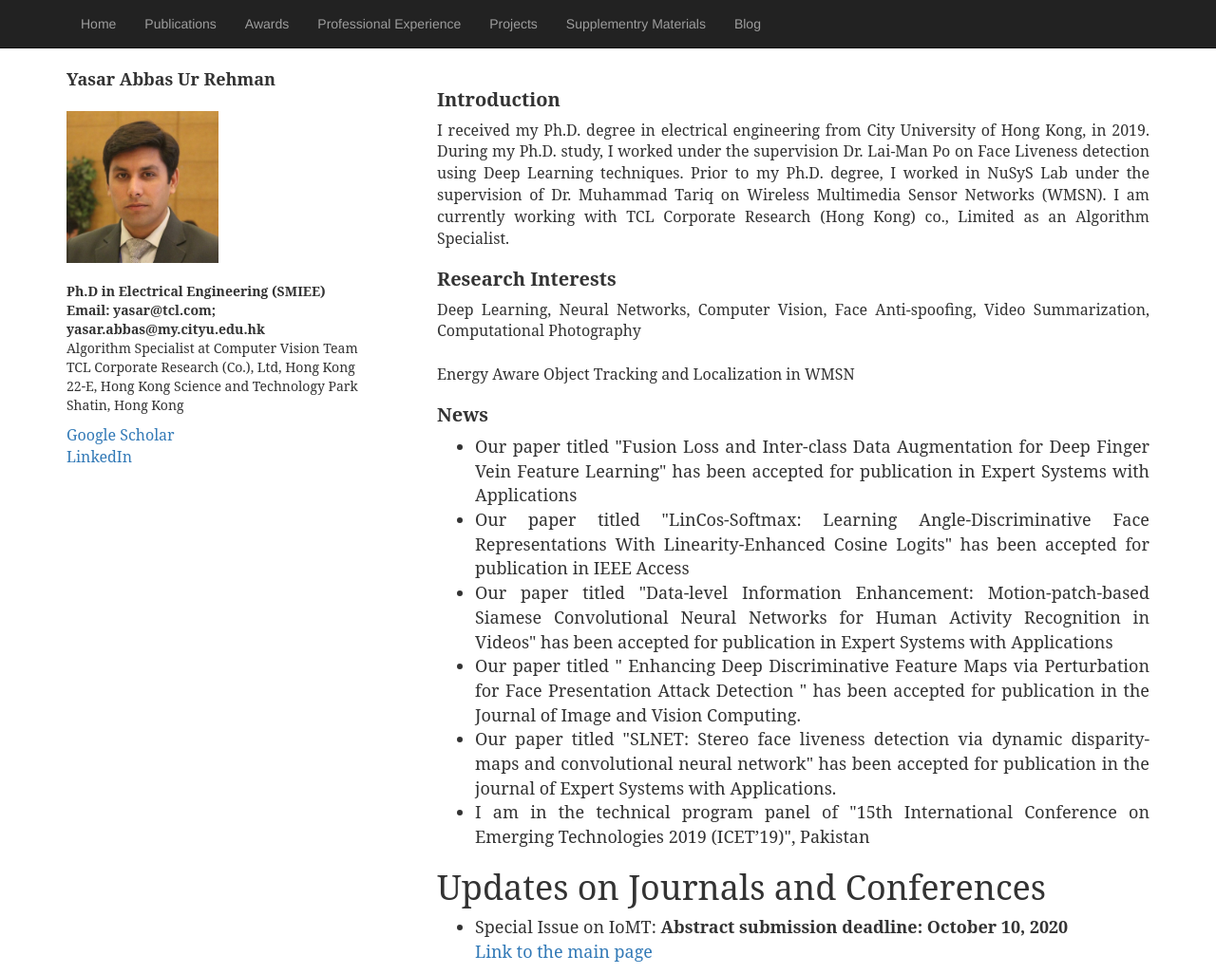
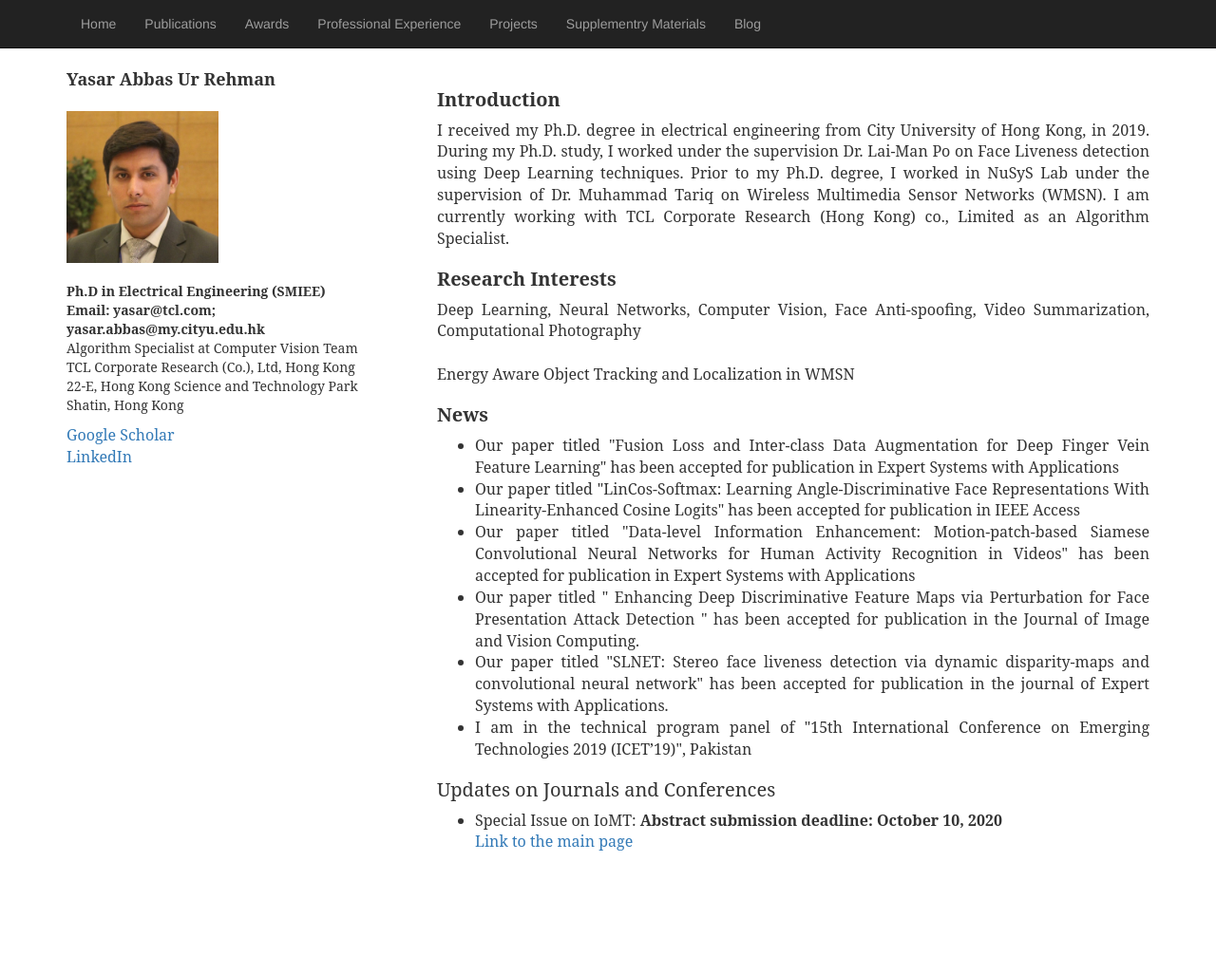
Before and after one commit to yasar-rehman/yasar, a Jekyll site: the page built from index.html, in a window 1280 px wide. Shown: the whole page at 95% size. Built offline with Jekyll 4.4.1, drawn with Linux system fonts in a browser that asks for light colours; some web fonts are replaced; after the commit the page ends 908 px from its top, so only the background shows below that.

Commit message:
Update index.html

```diff
--- a/index.html
+++ b/index.html
@@ -42,23 +42,23 @@ title: yasar
 			<h1 style="font-family: 'Serif', Times New Roman; font-size: 20px"><b>News</b></h1>
 			<p style="font-family: 'Serif', Times New Roman; font-size: 16px">
 			<ul>
-			<li> Our paper titled "Fusion Loss and Inter-class Data Augmentation for Deep Finger Vein Feature Learning" has been accepted for
+			<li style="font-family: 'Serif', Times New Roman; font-size: 16px"> Our paper titled "Fusion Loss and Inter-class Data Augmentation for Deep Finger Vein Feature Learning" has been accepted for
 			publication in Expert Systems with Applications</li>
-			<li>Our paper titled "LinCos-Softmax: Learning Angle-Discriminative Face Representations With Linearity-Enhanced Cosine Logits"
+			<li style="font-family: 'Serif', Times New Roman; font-size: 16px">Our paper titled "LinCos-Softmax: Learning Angle-Discriminative Face Representations With Linearity-Enhanced Cosine Logits"
 			has been accepted for publication in IEEE Access </li>
-			<li>Our paper titled "Data-level Information Enhancement: Motion-patch-based Siamese Convolutional Neural Networks for Human Activity
+			<li style="font-family: 'Serif', Times New Roman; font-size: 16px">Our paper titled "Data-level Information Enhancement: Motion-patch-based Siamese Convolutional Neural Networks for Human Activity
 			  Recognition in Videos" has been accepted for publication in Expert Systems with Applications </li>
-			<li>Our paper titled " Enhancing Deep Discriminative Feature Maps via Perturbation for Face Presentation Attack Detection "
+			<li style="font-family: 'Serif', Times New Roman; font-size: 16px">Our paper titled " Enhancing Deep Discriminative Feature Maps via Perturbation for Face Presentation Attack Detection "
 			has been accepted for publication in the Journal of Image and Vision Computing.</li>
-			<li>Our paper titled "SLNET:  Stereo face liveness detection via dynamic disparity-maps and convolutional neural network"
+			<li style="font-family: 'Serif', Times New Roman; font-size: 16px">Our paper titled "SLNET:  Stereo face liveness detection via dynamic disparity-maps and convolutional neural network"
 				has been accepted for publication in the journal of Expert Systems with Applications.</li>
-			<li>I am in the technical program panel of "15th International Conference on Emerging Technologies 2019 (ICET’19)", Pakistan</li>
+			<li style="font-family: 'Serif', Times New Roman; font-size: 16px">I am in the technical program panel of "15th International Conference on Emerging Technologies 2019 (ICET’19)", Pakistan</li>
 			</ul>
 			</p>
-			<h1>Updates on Journals and Conferences</h1>
-			<p>
+			<h1 style="font-family: 'Serif', Times New Roman; font-size: 20px">Updates on Journals and Conferences</h1>
+			<p style="font-family: 'Serif', Times New Roman; font-size: 16px">
 			 <ul>
-                            <li>Special Issue on IoMT: <b> Abstract submission deadline: October 10, 2020 </b> <br>
+                            <li style="font-family: 'Serif', Times New Roman; font-size: 16px">Special Issue on IoMT: <b> Abstract submission deadline: October 10, 2020 </b> <br>
                                 <a href="https://sites.google.com/view/iomt2021-elsevier/home"> Link to the main page </a></li>
 
 			 </ul>
```
